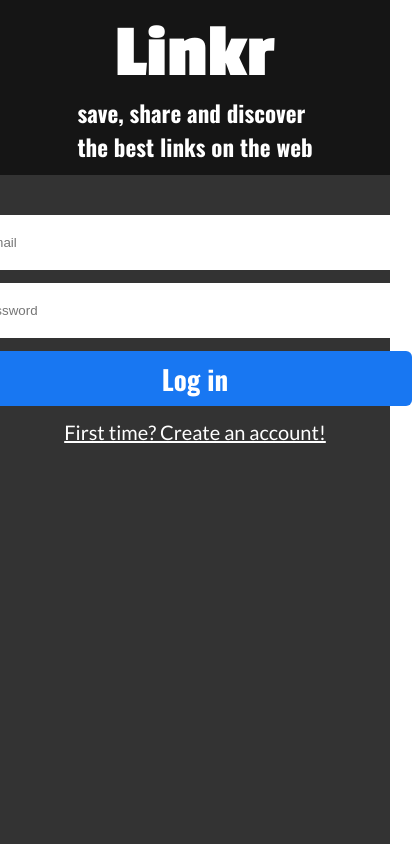
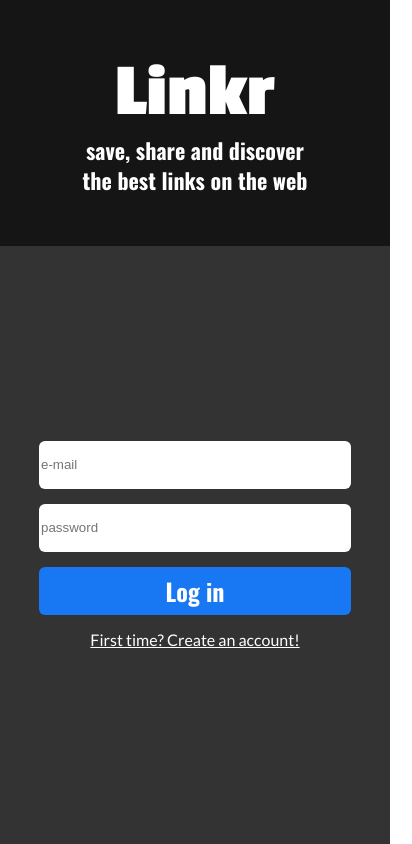
Before and after one commit to victor-azevedo/front-linkr, a React (Create React App) app: page / in a window 390 px wide. Shown: the top 844 px of the page, 412 px wide, since content can reach past the window. Built offline with nearby package versions, Linux system fonts and the light colour scheme.

Commit message:
feat: signIn and signUp pages responsive

```diff
--- a/src/pages/SignIn.jsx
+++ b/src/pages/SignIn.jsx
@@ -59,7 +59,6 @@ export default function SignIn(props) {
   }
 
   return (
-    <>
     <Container>
       <SideLeft>
         <h1>Linkr</h1>
@@ -98,22 +97,22 @@ export default function SignIn(props) {
         </form>
       </SideRight>
     </Container>
-    </>
   );
 }
 
 const Container = styled.div`
   display: flex;
   justify-content: space-between;
+  width: 100vw;
   height: 100vh;
 
   @media (max-width: 600px) {
-    display: initial;
-    height: 100%;
+    flex-direction: column;
   }
 `;
 const SideLeft = styled.div`
-  width: 100%;
+  width: 60%;
+  height: 100%;
   background-color: #151515;
 
   color: white;
@@ -122,7 +121,8 @@ const SideLeft = styled.div`
   flex-direction: column;
   justify-content: center;
 
-  padding-left: 144px;
+  padding-left: 5%;
+  padding-right: 15%;
 
   h1 {
     font-size: 106px;
@@ -137,34 +137,64 @@ const SideLeft = styled.div`
     line-height: 64px;
   }
 
+  @media (max-width: 840px) {
+    width: 55%;
+    padding-left: 4%;
+    padding-right: 12%;
+    h1 {
+      font-size: 86px;
+      line-height: 92px;
+    }
+
+    h2 {
+      font-size: 32px;
+      line-height: 42px;
+    }
+  }
+
   @media (max-width: 600px) {
-    height: 175px;
-    align-items: center;
-    padding-left: 0;
+    width: 100%;
+    height: 40%;
+    text-align: center;
+    padding: 20px 10px;
     h1 {
       font-size: 76px;
       line-height: 84px;
     }
 
     h2 {
-      font-size: 23px;
-      line-height: 34px;
+      font-size: 22px;
+      line-height: 30px;
+    }
+  }
+  @media (max-width: 360px) {
+    height: 35%;
+    h1 {
+      font-size: 54px;
+      line-height: 60px;
+    }
+
+    h2 {
+      font-size: 18px;
+      line-height: 20px;
     }
   }
 `;
 const SideRight = styled.div`
+  width: 40%;
+  height: 100%;
   background-color: #333333;
 
   display: flex;
-  flex-direction: column;
-  justify-content: center;
+  align-items: center;
 
-  padding-left: 52px;
-  padding-right: 54px;
+  padding: 0 5%;
 
   form {
     display: flex;
     flex-direction: column;
+    align-items: center;
+    width: 100%;
     a {
       color: white;
       font-family: "Lato", sans-serif;
@@ -173,7 +203,7 @@ const SideRight = styled.div`
       font-size: 20px;
       line-height: 24px;
       text-decoration-line: underline;
-      margin: 0 auto;
+      text-align: center;
     }
   }
 
@@ -183,15 +213,11 @@ const SideRight = styled.div`
     border-radius: 6px;
     border: none;
     margin-bottom: 13px;
-
-    @media (max-width: 600px) {
-      height: 55px;
-    }
   }
 
   button {
     color: white;
-    width: 433px;
+    width: 100%;
     height: 65px;
     font-family: "Oswald", sans-serif;
     font-weight: 700;
@@ -201,19 +227,43 @@ const SideRight = styled.div`
     border-radius: 6px;
     border: none;
     margin-bottom: 14px;
-    cursor: pointer;
+  }
 
-    @media (max-width: 600px) {
-      height: 55px;
+  @media (max-width: 840px) {
+    width: 45%;
+    padding: 0 2.5%;
+    h1 {
+      font-size: 86px;
+      line-height: 92px;
+    }
+
+    h2 {
+      font-size: 32px;
+      line-height: 42px;
     }
   }
 
   @media (max-width: 600px) {
-    height: 100vh;
-    flex-direction: initial;
-    padding-top: 40px;
+    width: 100%;
+    flex-grow: 2;
+    padding: 20px 10%;
+    form {
+      a {
+        font-size: 16px;
+        line-height: 20px;
+      }
+    }
 
-    padding-left: 0;
-    padding-right: 0;
+    input {
+      height: 48px;
+      margin-bottom: 15px;
+    }
+
+    button {
+      height: 48px;
+      font-size: 24px;
+      line-height: 32px;
+      margin-bottom: 15px;
+    }
   }
 `;
--- a/src/pages/SignUp.jsx
+++ b/src/pages/SignUp.jsx
@@ -43,7 +43,6 @@ export default function SignUp(props) {
   }
 
   return (
-    <>
     <Container>
       <SideLeft>
         <h1>Linkr</h1>
@@ -105,21 +104,22 @@ export default function SignUp(props) {
         </form>
       </SideRight>
     </Container>
-    </>
   );
 }
+
 const Container = styled.div`
   display: flex;
   justify-content: space-between;
+  width: 100vw;
   height: 100vh;
 
   @media (max-width: 600px) {
-    display: initial;
-    height: 100%;
+    flex-direction: column;
   }
 `;
 const SideLeft = styled.div`
-  width: 100%;
+  width: 60%;
+  height: 100%;
   background-color: #151515;
 
   color: white;
@@ -128,7 +128,8 @@ const SideLeft = styled.div`
   flex-direction: column;
   justify-content: center;
 
-  padding-left: 144px;
+  padding-left: 5%;
+  padding-right: 15%;
 
   h1 {
     font-size: 106px;
@@ -137,40 +138,71 @@ const SideLeft = styled.div`
   }
 
   h2 {
-    font-family: "Oswald", sans-serif;
+    font-family: "Oswald";
     font-weight: 700;
     font-size: 43px;
     line-height: 64px;
   }
+
+  @media (max-width: 840px) {
+    width: 55%;
+    padding-left: 4%;
+    padding-right: 12%;
+    h1 {
+      font-size: 86px;
+      line-height: 92px;
+    }
+
+    h2 {
+      font-size: 32px;
+      line-height: 42px;
+    }
+  }
+
   @media (max-width: 600px) {
-    height: 175px;
-    align-items: center;
-    padding-left: 0;
+    width: 100%;
+    height: 40%;
+    text-align: center;
+    padding: 20px 10px;
     h1 {
       font-size: 76px;
       line-height: 84px;
     }
 
     h2 {
-      font-size: 23px;
-      line-height: 34px;
+      font-size: 22px;
+      line-height: 30px;
+    }
+  }
+  @media (max-width: 360px) {
+    height: 35%;
+    h1 {
+      font-size: 54px;
+      line-height: 60px;
+    }
+
+    h2 {
+      font-size: 18px;
+      line-height: 20px;
     }
   }
 `;
 const SideRight = styled.div`
+  width: 40%;
+  height: 100%;
   background-color: #333333;
 
   display: flex;
-  flex-direction: column;
-  justify-content: center;
+  align-items: center;
 
-  padding-left: 52px;
-  padding-right: 54px;
+  padding: 0 5%;
 
   form {
     display: flex;
     flex-direction: column;
-    p {
+    align-items: center;
+    width: 100%;
+    a {
       color: white;
       font-family: "Lato", sans-serif;
       font-style: normal;
@@ -178,26 +210,23 @@ const SideRight = styled.div`
       font-size: 20px;
       line-height: 24px;
       text-decoration-line: underline;
-      margin: 0 auto;
+      text-align: center;
     }
   }
 
   input {
-    width: 429px;
+    width: 100%;
     height: 65px;
     border-radius: 6px;
     border: none;
     margin-bottom: 13px;
-    @media (max-width: 600px) {
-      height: 55px;
-    }
   }
 
   button {
     color: white;
-    width: 433px;
+    width: 100%;
     height: 65px;
-    font-family: "Oswald";
+    font-family: "Oswald", sans-serif;
     font-weight: 700;
     font-size: 27px;
     line-height: 40px;
@@ -205,18 +234,43 @@ const SideRight = styled.div`
     border-radius: 6px;
     border: none;
     margin-bottom: 14px;
-    cursor: pointer;
+  }
+
+  @media (max-width: 840px) {
+    width: 45%;
+    padding: 0 2.5%;
+    h1 {
+      font-size: 86px;
+      line-height: 92px;
+    }
+
+    h2 {
+      font-size: 32px;
+      line-height: 42px;
+    }
+  }
 
   @media (max-width: 600px) {
-      height: 55px;
+    width: 100%;
+    flex-grow: 2;
+    padding: 20px 10%;
+    form {
+      a {
+        font-size: 16px;
+        line-height: 20px;
       }
     }
-  @media (max-width: 600px) {
-    height: 100vh;
-    flex-direction: initial;
-    padding-top: 40px;
 
-    padding-left: 0;
-    padding-right: 0;
+    input {
+      height: 48px;
+      margin-bottom: 15px;
+    }
+
+    button {
+      height: 48px;
+      font-size: 24px;
+      line-height: 32px;
+      margin-bottom: 15px;
+    }
   }
 `;
--- a/src/styles/reset.css
+++ b/src/styles/reset.css
@@ -128,6 +128,16 @@ table {
 * {
   box-sizing: border-box;
 }
+input {
+  border: none;
+}
 input:focus {
   outline: 0;
 }
+button,
+a {
+  cursor: pointer;
+}
+.App {
+  max-width: 100vw;
+}
```
Lines whose indentation alone changed are shown as unchanged.
